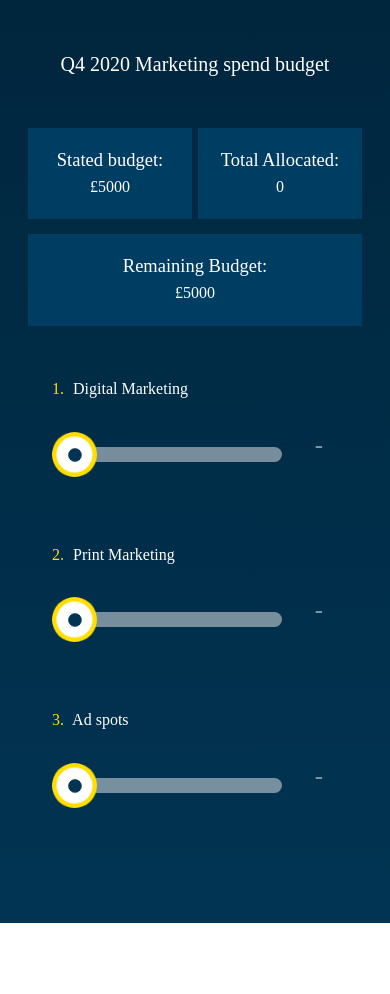
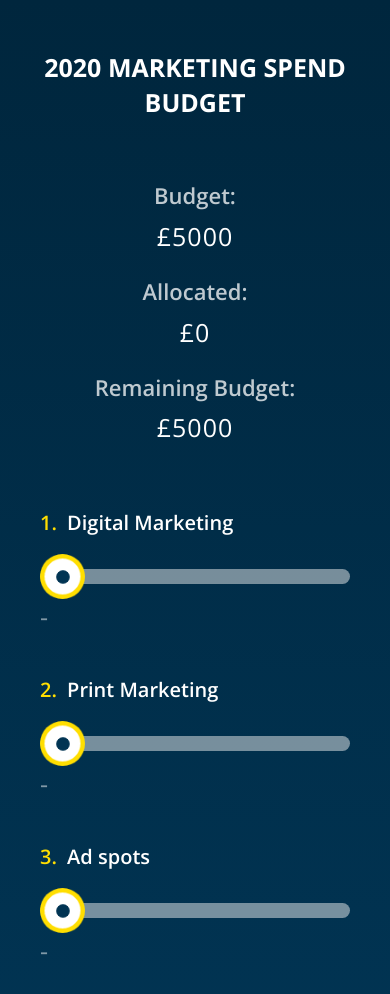
Before and after one commit to cjbeales/budget-allocator, a plain HTML site: page index.html in a window 390 px wide. Before the commit the page ends 923 px from the top, so only its background shows below. Drawn offline with nearby package versions, Linux system fonts and the light colour scheme.

Commit message:
Mobile formatting complete

```diff
--- a/assets/js/app.js
+++ b/assets/js/app.js
@@ -39,11 +39,14 @@ function getResults() {
   }, 0);
 
   let remainingBudget = statedBudget - sumTotal;
-
   // Output total allocated
   document.getElementById('allocated').innerHTML = '£' + sumTotal;
   remaining.innerHTML = '£' + remainingBudget;
-
+  if (remainingBudget < 0) {
+    remaining.style.color = "red";
+  } else {
+    remaining.style.color = "#ffffff";
+  }
 };
 
 for (let a = 0; a < slider.length; a++) {
--- a/assets/scss/app.scss
+++ b/assets/scss/app.scss
@@ -8,6 +8,7 @@ $ppYellow: #FFDE00;
 
 html {
   font-size: 62.5%;
+  font-family: 'Open Sans', sans-serif;
 }
 
 p {
@@ -17,26 +18,17 @@ p {
 
 h1 {
   font-size: 3rem;
-
-  @media all and (max-width: 550px) {
-    font-size: 2rem;
-  }
+  font-weight: 700;
+  text-transform: uppercase;
 }
 
 h2 {
   font-size: 2.5rem;
-
-  @media all and (max-width: 550px) {
-    font-size: 1.85rem;
-  }
+  font-weight: 600;
 }
 
 h3 {
   font-size: 2rem;
-
-  @media all and (max-width: 550px) {
-    font-size: 1.5rem;
-  }
 }
 
 h1,
@@ -46,37 +38,34 @@ h4 {
   line-height: 1.4;
 }
 
+@media all and (max-width: 500px) {
+  h1 {
+    font-size: 2.5rem;
+  }
 
+  h2 {
+    font-size: 2.2rem;
+    margin-bottom: 5px;
+  }
+
+  h3 {
+    font-size: 1.8rem;
+  }
+}
 
 p,
 span {
   font-weight: 400;
   line-height: 1.6;
   font-size: 1.8rem;
-
-  @media all and (max-width: 959px) {
-    font-size: 2rem;
-  }
-
-  @media all and (max-width: 550px) {
-    font-size: 1.6rem;
-  }
 }
 
-#demo {
-  font-weight: 400;
-  line-height: 1.6;
-  font-size: 3rem;
-  color: $ppYellow;
-
-  @media all and (max-width: 550px) {
-    font-size: 1.8rem;
-  }
-}
 
 .pp_body {
   background: linear-gradient(to bottom, #00263d 0%, #013453 100%);
   color: #fff;
+  min-height: 100vh;
+  height: auto;
 }
 
 .header {
@@ -86,10 +75,6 @@ span {
   text-align: right;
   background: transparent;
   position: relative;
-
-  @media all and (max-width: 550px) {
-    text-align: center;
-  }
 
   img {
     max-height: 50px;
@@ -101,14 +86,13 @@ span {
   max-width: 600px;
   text-align: center;
 
-  @media all and (max-width: 750px) {
+  @media all and (max-width: 785px) {
     padding: 0 25px;
   }
 }
 
 .overall_total {
   text-align: center;
-
   margin: 0 auto;
 }
 
@@ -119,20 +103,60 @@ span {
   flex-wrap: wrap;
   text-align: center;
 
+  @media all and (max-width: 785px) {
+    justify-content: space-between;
+  }
+
+  @media all and (max-width: 500px) {
+
+    h2 {
+      opacity: .75;
+    }
+
+    span {
+      font-size: 2.5rem;
+      letter-spacing: 1px;
+    }
+  }
+
+
   div {
     margin: 0 1%;
     padding: 20px;
     background: #003D63;
+
+    @media all and (max-width: 785px) {
+      margin: 10px 0;
+    }
+
+    @media all and (max-width: 500px) {
+      padding: 10px;
+      margin: 0;
+      background: transparent;
+    }
   }
 
   .starting-budget,
   .total-allocated {
-    width: 48%;
+    width: 35%;
+
+    @media all and (max-width: 785px) {
+      width: 48%;
+    }
+
+    @media all and (max-width: 500px) {
+      width: 100%;
+    }
   }
 
   .remaining-budget {
     width: 100%;
     margin-top: 15px;
+    background: transparent;
+
+    @media all and (max-width: 500px) {
+      margin-top: 0;
+    }
   }
 }
 
@@ -155,53 +179,41 @@ span {
     margin: 0 auto;
 
     @media all and (max-width: 1200px) {
-      width: 60%;
+      width: 80%;
     }
 
-    @media all and (max-width: 959px) {
-      width: 65%;
+    @media all and (max-width: 785px) {
+      width: 100%;
+      padding: 50px 25px;
     }
 
-    @media all and (max-width: 750px) {
-      width: 90%;
-      padding: 50px 25px 50px 10px;
-    }
-
-
-    .slides_divide {
-      width: 100%;
-
-      @media all and (max-width: 959px) {
-        width: 100%;
-      }
-
-      @media all and (max-width: 750px) {
-        width: 90%;
-      }
-
+    @media all and (max-width: 500px) {
+      padding: 50px 15px;
     }
 
     .slide_box {
-      margin-bottom: 6em;
+      margin-bottom: 60px;
 
       @media all and (max-width: 959px) {
-        margin-bottom: 7em;
+        margin-bottom: 50px;
+      }
+
+      @media all and (max-width: 500px) {
+        margin-bottom: 45px;
       }
 
       .slide_title {
         max-width: 650px;
         margin-bottom: 1.5em;
 
-        @media all and (max-width: 959px) {
-          max-width: 85%;
-        }
-
-        @media all and (max-width: 750px) {
-          max-width: 100%;
+        @media all and (max-width: 500px) {
+          margin-bottom: 0;
         }
 
         span {
           color: #fff;
+          font-size: 2rem;
+          font-weight: 600;
         }
 
         strong {
@@ -216,11 +228,19 @@ span {
         justify-content: space-between;
         align-items: center;
 
+        @media all and (max-width: 500px) {
+          flex-wrap: wrap;
+        }
+
         .slide_input {
           width: 80%;
 
           @media all and (max-width: 959px) {
             width: 85%;
+          }
+
+          @media all and (max-width: 500px) {
+            width: 100%;
           }
 
           .slider {
@@ -259,9 +279,6 @@ span {
             background: url(/assets/img/slider-thumb.png);
             background-size: cover;
             background-position: center center;
-            // border-radius: 50%;
-            // background: #fff;
-            // border: 8px solid #FFDE00;
             cursor: pointer;
             position: relative;
             z-index: 20;
@@ -270,7 +287,6 @@ span {
               width: 45px;
               height: 45px;
             }
-
           }
 
           .slider::-moz-range-thumb {
@@ -279,9 +295,6 @@ span {
             background: url(/assets/img/slider-thumb.png);
             background-size: cover;
             background-position: center center;
-            // border-radius: 50%;
-            // background: #fff;
-            // border: 8px solid #FFDE00;
             cursor: pointer;
             position: relative;
             z-index: 20;
@@ -303,6 +316,13 @@ span {
             text-align: right;
             font-size: 2.5em;
           }
+
+          @media all and (max-width: 500px) {
+            width: 100%;
+            text-align: left;
+            margin-top: 10px;
+            order: 3;
+          }
         }
 
       }
--- a/index.html
+++ b/index.html
@@ -13,17 +13,17 @@
 
 <body class="pp_body">
   <div class="title">
-    <h1>Q4 2020 Marketing spend budget</h1>
+    <h1>2020 Marketing spend budget</h1>
   </div>
   <div class="container">
     <div class="allocations">
       <div class="starting-budget">
-        <h2>Stated budget:</h2>
+        <h2>Budget:</h2>
         <span id="budget"></span>
       </div>
       <div class="total-allocated">
-        <h2>Total Allocated:</h2>
-        <span id="allocated">0</span>
+        <h2>Allocated:</h2>
+        <span id="allocated">£0</span>
       </div>
       <div class="remaining-budget">
         <h2>Remaining Budget:</h2>
@@ -64,7 +64,7 @@
           <div class="slide_total">-</div>
         </div>
       </div>
-      <!-- <button id="mybtn">Display</button> -->
+
     </div>
   </div>
 
```
Also changed, not shown: assets/css/app.css.
